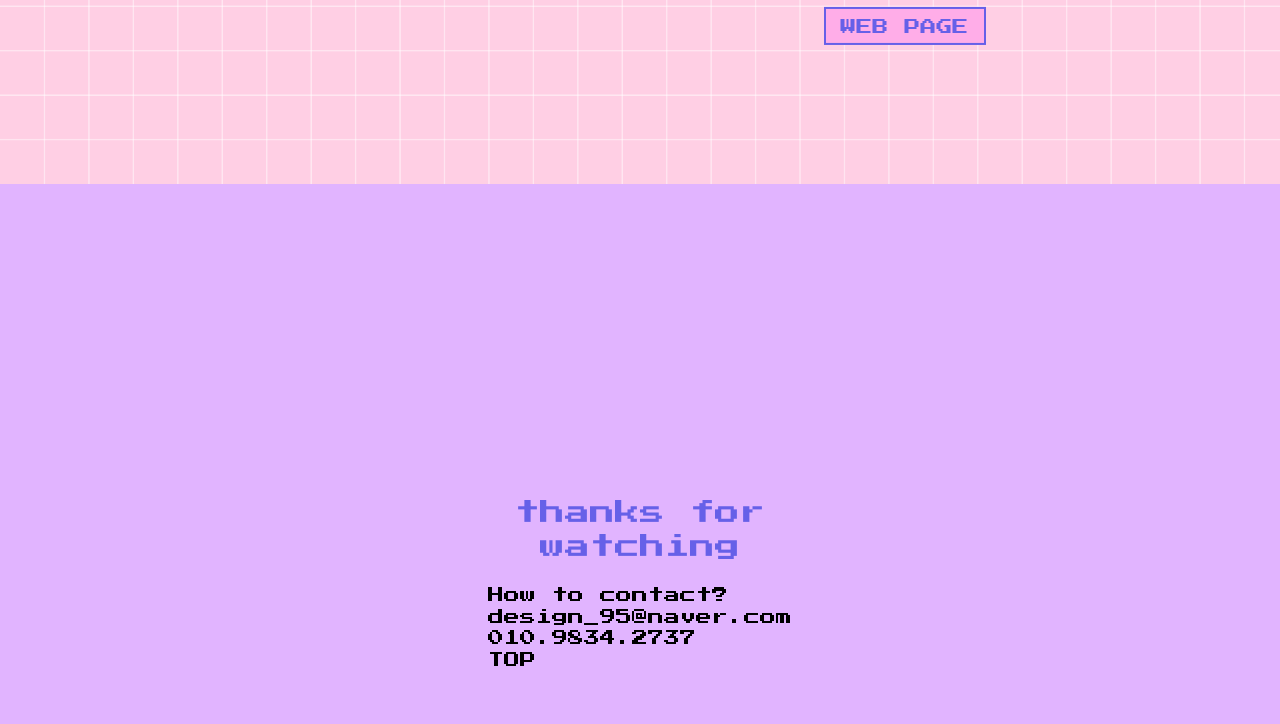
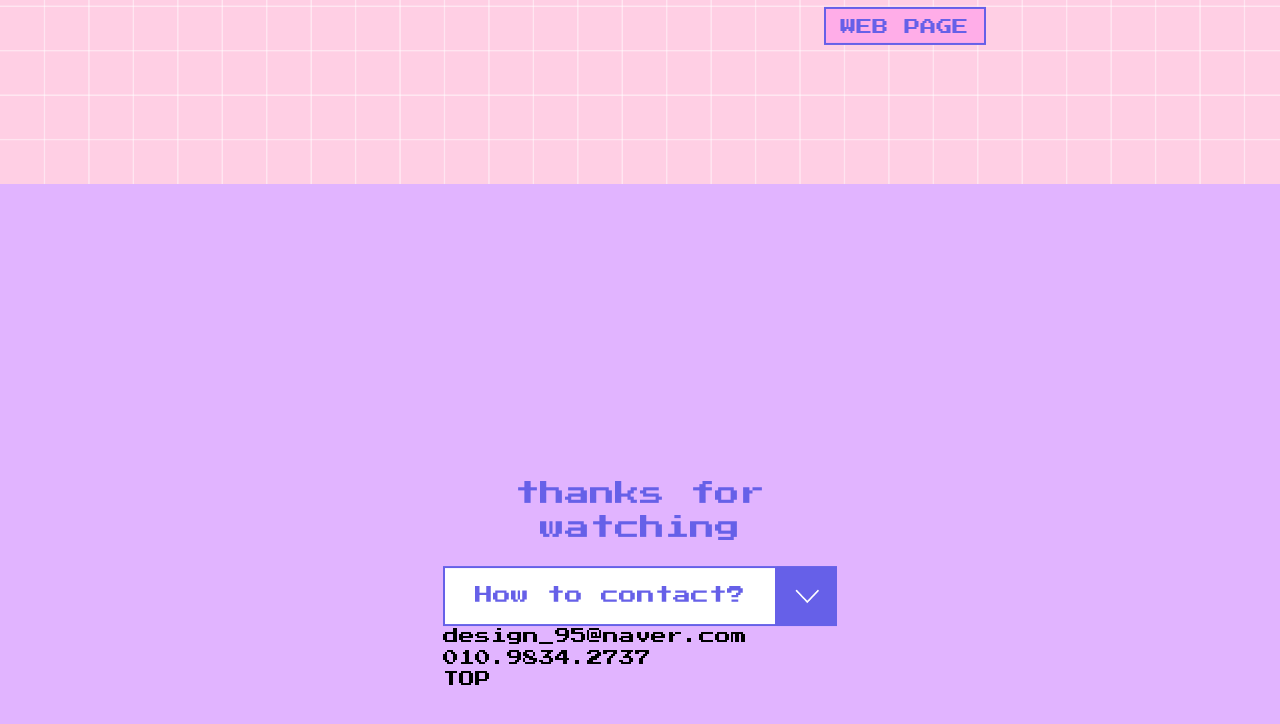
Before and after one commit to mi-ng/portfolio, a plain HTML site: page index.html in a window 1280 px wide. Shown: the part 3255-3979 px from the top of the page. Drawn offline with Linux system fonts and the light colour scheme; a web font is replaced by a local one.

Commit message:
수정4
1

```diff
--- a/css/main.css
+++ b/css/main.css
@@ -887,6 +887,8 @@ about-wrap-left{
   color: #FFADE8;
 }
 
+
+/*contact css 시작*/
 #contact{
   width: 100%;
   height: 100vh;
@@ -912,7 +914,28 @@ about-wrap-left{
   text-align: center;
 }
 
-
+#contact .how{
+  width: 100%;
+}
+
+
+#contact .how-wrap{
+  display: flex;
+}
+
+#contact .how-wrap p{
+  padding: 15px 30px;
+  background-color: #fff;
+  border: 2px solid #6660E8;
+  color: #6660E8;
+  font-size: 1.8rem;
+}
+
+#contact .how-wrap .how-button{
+  width: 60px;
+  height: 60px;
+  background: #6660E8 url(../img/icon_down.png) no-repeat center / 40% auto;
+}
 
 
 
```
Also changed, not shown: index.html (+1 -0 lines), img/icon_down.png (added).
